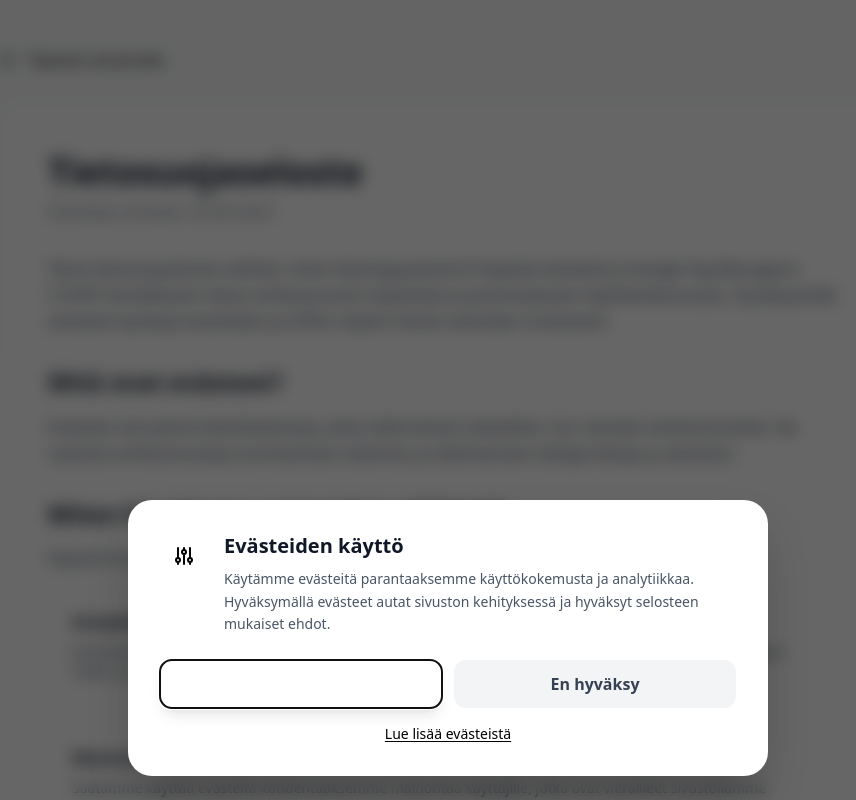
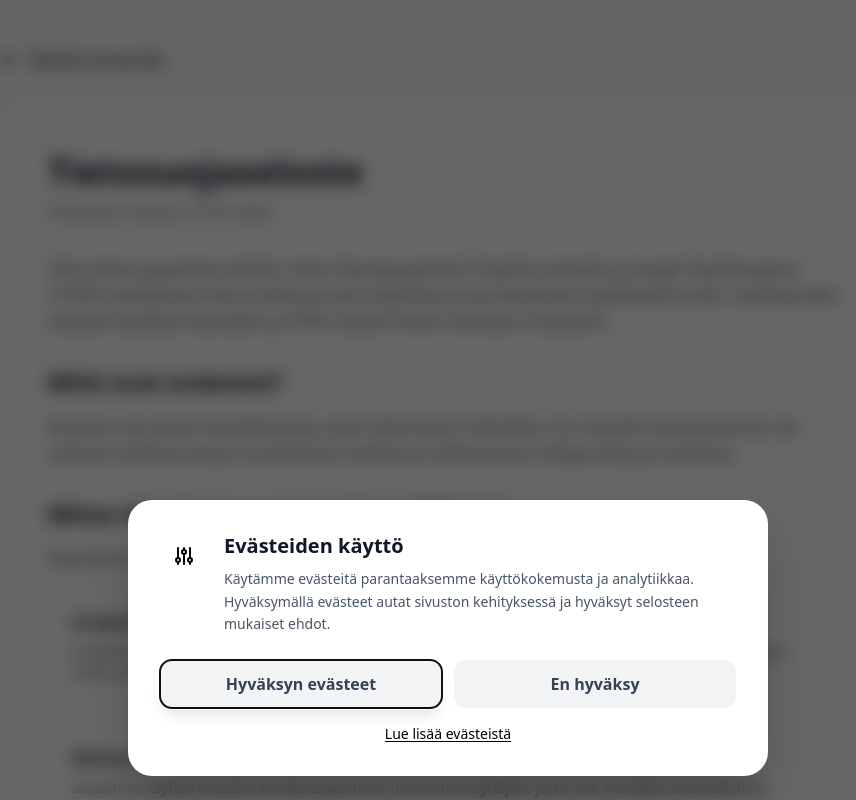
Before and after one commit to ElmeriKinnunen/liipy-ui, a React (Vite) app in the folder react-app/: page /privacy in a window 1280 px wide. Shown: the top 800 px of the page, without its empty margins (192-1048 px from the left). Built offline with nearby package versions, Linux system fonts and the light colour scheme.

Commit message:
cookie button text styles

```diff
--- a/react-app/src/components/CookieBanner.tsx
+++ b/react-app/src/components/CookieBanner.tsx
@@ -47,7 +47,7 @@ export const CookieBanner = () => {
             <div className="flex flex-col sm:flex-row gap-3">
               <button
                 onClick={acceptCookies}
-                className="flex-1 bg-primary-600 hover:bg-primary-700 text-white font-semibold px-6 py-3 rounded-xl transition-all duration-200 shadow-lg hover:shadow-xl"
+                className="flex-1 bg-gray-100 hover:bg-gray-200 text-gray-700 font-semibold px-6 py-3 rounded-xl transition-all duration-200 shadow-lg hover:shadow-xl"
               >
                 Hyväksyn evästeet
               </button>
```
